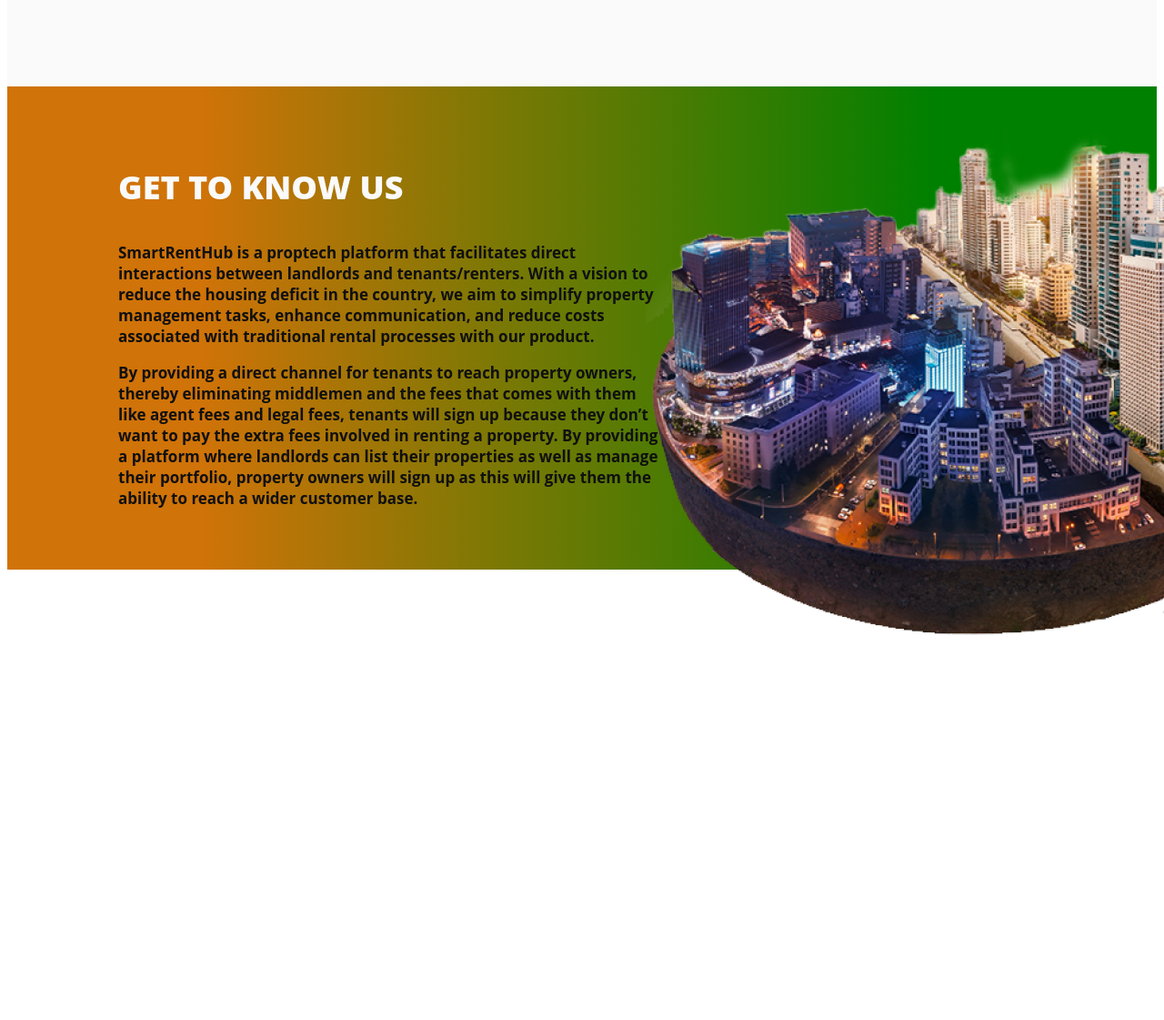
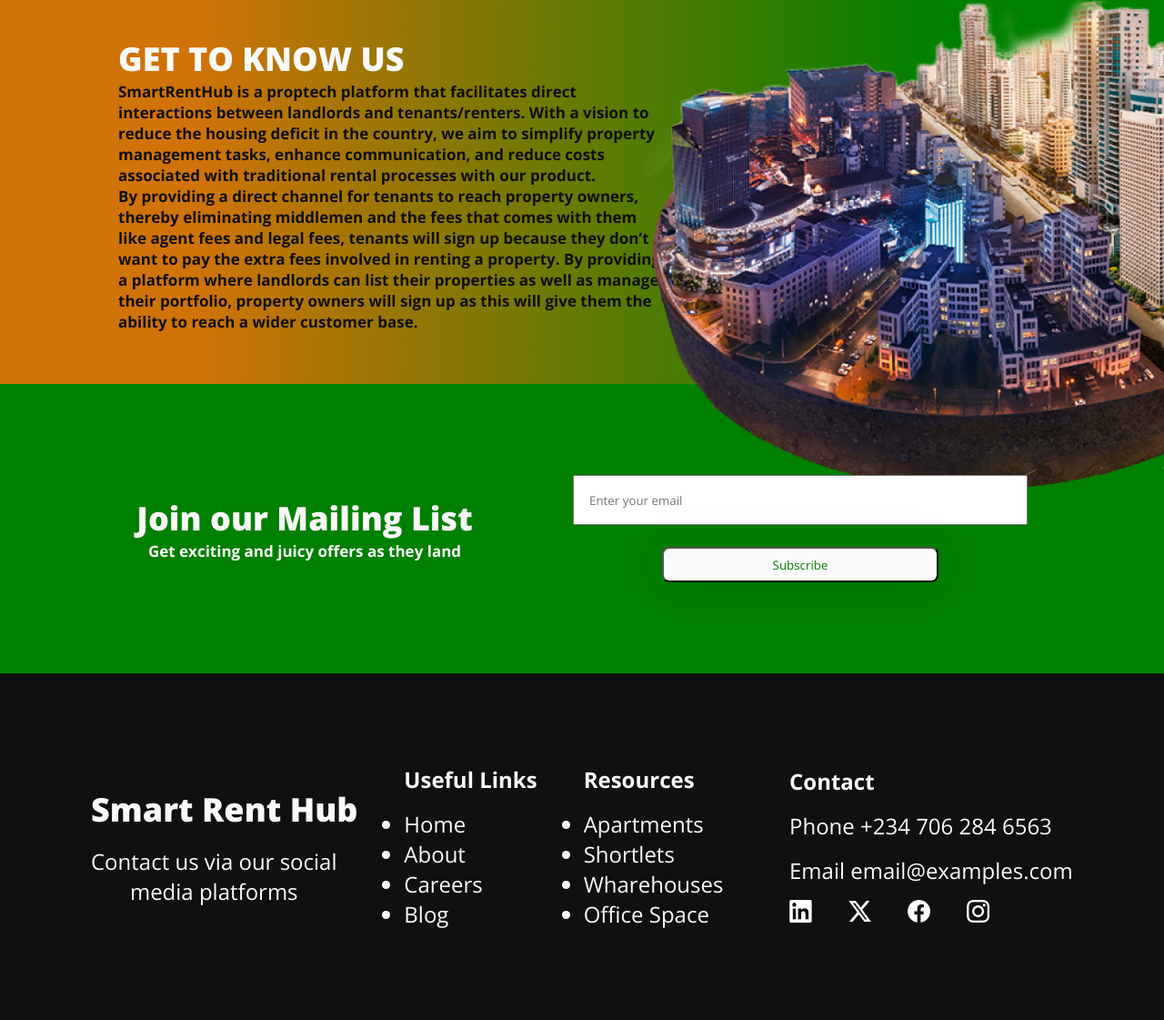
Before and after one commit to RhodAyo/SmartRentHub, a website: page frontend/index.html in a window 1280 px wide. Shown: the part 1184-2305 px from the top of the page at 91% size. Before the commit the page ends 1896 px from the top, so only its background shows below. Drawn offline with nearby package versions, Linux system fonts and the light colour scheme.

Commit message:
Added Newsletter section and footer

```diff
--- /dev/null
+++ b/frontend/css/style.css
@@ -0,0 +1,186 @@
+* {
+  font-family: Open Sans, system-ui, -apple-system, BlinkMacSystemFont,
+    "Segoe UI", Roboto, Oxygen, Ubuntu, Cantarell, "Open Sans", "Helvetica Neue",
+    sans-serif;
+  margin: 0;
+  padding: 0;
+  box-sizing: border-box;
+}
+
+.newsletter {
+  display: flex;
+  color: var(--Colors-text-text-light, #fafafa);
+  padding: var(--Numbers-Space-Space-8, 100px)
+    var(--Numbers-Space-Space-9, 150px);
+  justify-content: space-between;
+  align-items: center;
+  align-self: stretch;
+  border-radius: var(--Numbers-Width-Size-0, 0px);
+  background: var(--Colors-bg-bg-accent, #008000);
+}
+
+.title {
+  font-size: 36px;
+  font-style: normal;
+  font-weight: 800;
+  line-height: normal;
+  width: 370px;
+  height: 49px;
+  color: #fafafa;
+}
+
+.title-body {
+  font-family: "Open Sans";
+  font-size: 17px;
+  font-style: normal;
+  font-weight: 700;
+  line-height: normal;
+  color: #fafafa;
+}
+
+.subscription {
+  display: flex;
+  padding: var(--Numbers-Space-Space-0, 0px);
+  flex-direction: column;
+  justify-content: center;
+  align-items: center;
+  gap: var(--Numbers-Space-Space-4, 24px);
+}
+
+.subscription input {
+  display: flex;
+  width: 500px;
+  height: 55px;
+  padding: 20px 16px;
+  align-items: center;
+  gap: 10px;
+}
+
+.sub-btn {
+  display: flex;
+  width: 268px;
+  height: 39px;
+  color: #008000;
+  padding: var(--Numbers-Space-Space-2, 8px) 150px;
+  justify-content: center;
+  align-items: center;
+  gap: 10px;
+  border-radius: var(--Numbers-Width-Size-2, 8px);
+  background: var(--Colors-bg-bg-light, #fafafa);
+  box-shadow: 0px 1px 50px 0px rgba(0, 0, 0, 0.1);
+  cursor: pointer;
+}
+.sub-btn:hover {
+  background-color: #c3f4a0;
+  font-weight: 700;
+}
+
+/*Footer...*/
+.footer {
+  display: flex;
+  width: 100%;
+  padding: var(--Numbers-Space-Space-8, 100px);
+  justify-content: space-between;
+  align-items: center;
+  align-self: stretch;
+  background-color: var(--Colors-bg-bg-dark, #101010);
+  color: #fafafa;
+}
+
+.col--1 {
+  width: 294px;
+  height: 49px;
+  display: flex;
+  padding: var(--Numbers-Space-Space-0, 0px);
+  flex-direction: column;
+  justify-content: center;
+  align-items: flex-start;
+  gap: var(--Numbers-Space-Space-3, 16px);
+}
+
+.col--2 {
+  width: 147px;
+  height: 181px;
+  display: flex;
+  padding: var(--Numbers-Space-Space-0, 0px);
+  flex-direction: column;
+  justify-content: center;
+  align-items: flex-start;
+  gap: var(--Numbers-Space-Space-3, 16px);
+}
+
+.col--2 a {
+  text-decoration: none;
+  color: #fafafa;
+}
+
+.col--3 {
+  width: 176px;
+  height: 181px;
+  display: flex;
+  padding: var(--Numbers-Space-Space-0, 0px);
+  flex-direction: column;
+  justify-content: center;
+  align-items: flex-start;
+  gap: var(--Numbers-Space-Space-3, 16px);
+}
+
+.col--3 a {
+  text-decoration: none;
+  color: #fafafa;
+}
+
+.col--4 {
+  width: 312px;
+  height: 172px;
+  display: flex;
+  padding: var(--Numbers-Space-Space-0, 0px);
+  flex-direction: column;
+  justify-content: center;
+  align-items: flex-start;
+  gap: var(--Numbers-Space-Space-3, 16px);
+}
+
+.images-col-4 {
+  display: flex;
+  padding: var(--Numbers-Space-Space-0, 0px);
+  align-items: flex-start;
+  gap: var(--Numbers-Space-Space-6, 40px);
+}
+
+.images-col-4 img {
+  width: 25px;
+  height: 25px;
+  border-radius: var(--Numbers-Width-Size-0, 0px);
+}
+
+.title {
+  font-size: 36px;
+  font-style: normal;
+  font-weight: 800;
+  line-height: normal;
+  color: #fafafa;
+}
+
+.subtitle-bold {
+  font-size: 24px;
+  font-style: normal;
+  font-weight: 700;
+  line-height: normal;
+  color: #fafafa;
+}
+
+.subtitle {
+  font-size: 24px;
+  font-style: normal;
+  font-weight: 400;
+  line-height: normal;
+  color: #fafafa;
+}
+
+.subtitle-list {
+  width: 119px;
+  height: 132px;
+  color: #101010;
+  color: #fafafa;
+}
--- a/frontend/index.html
+++ b/frontend/index.html
@@ -5,6 +5,10 @@
     <meta name="viewport" content="width=device-width, initial-scale=1.0">
     <title>SmartRentHub</title>
     <link rel="stylesheet" href="./css/main.css">
+    <link rel="preconnect" href="https://fonts.googleapis.com">
+<link rel="preconnect" href="https://fonts.gstatic.com" crossorigin>
+<link href="https://fonts.googleapis.com/css2?family=Open+Sans:ital,wght@0,300..800;1,300..800&display=swap" rel="stylesheet">
+    <link rel="stylesheet" href="./css/style.css"/>
 </head>
 <body>
     <header>
@@ -97,5 +101,53 @@
 
     </section>
     <script src="index.js"></script>
+    <!--Newsletter section-->
+    <section class="newsletter">
+        <div>
+          <p class="title">Join our Mailing List
+          <p class="title-body">Get exciting and juicy offers  as they land </p>
+        </div>
+        <div class="subscription">
+          <input type="text" placeholder="Enter your email">
+          <button class="sub-btn"> Subscribe</button>
+        </div>
+        </section>
+        <!--Footer-->
+        <div class="footer">
+            <div class="col--1">
+              <h2 class="title">Smart Rent Hub</h2>
+              <p class="subtitle">Contact us via our social <br>
+               media platforms
+            </div>
+            <div class="col--2">
+              <h3 class="subtitle-bold">Useful Links</h3>
+              <ul class="subtitle">
+                <a href="#"><li>Home</li></a>
+                <a href="#"><li>About</li></a>
+                <a href="#"><li>Careers</li></a>
+                <a href="#"><li>Blog</li></a>
+              </ul>
+            </div>
+            <div class="col--3">
+            <h4 class="subtitle-bold">Resources</h4>
+            <ul class="subtitle">
+              <a href="#"><li>Apartments</li></a>
+              <a href="#"><li>Shortlets</li></a>
+              <a href="#"><li>Wharehouses</li></a>
+              <a href="#"><li>Office Space</li></a>
+            </ul>
+          </div>
+            <div class="col--4">
+              <h4 class="subtitle-bold">Contact</h4>
+              <p class="subtitle">Phone +234 706 284 6563</p>
+              <p class="subtitle">Email email@examples.com</p>
+              <div class="images-col-4">
+                 <a href="#"><img src="./assets/linkedIn.png" alt="LinkedIn"></a>
+                  <a href="#"><img src="./assets/X.png" alt="X(Twitter)"></a>
+                  <a href="#"><img src="./assets/FB.png" alt="Facebook"></a>
+                  <a href="#"><img src="./assets/instagram.png" alt="instagram"></a>
+              </div>
+            </div>
+          </div>
 </body>
 </html>
```
Also changed, not shown: frontend/assets/FB.png (added), frontend/assets/X.png (added), frontend/assets/instagram.png (added), frontend/assets/linkedIn.png (added), frontend/style.css (deleted).
